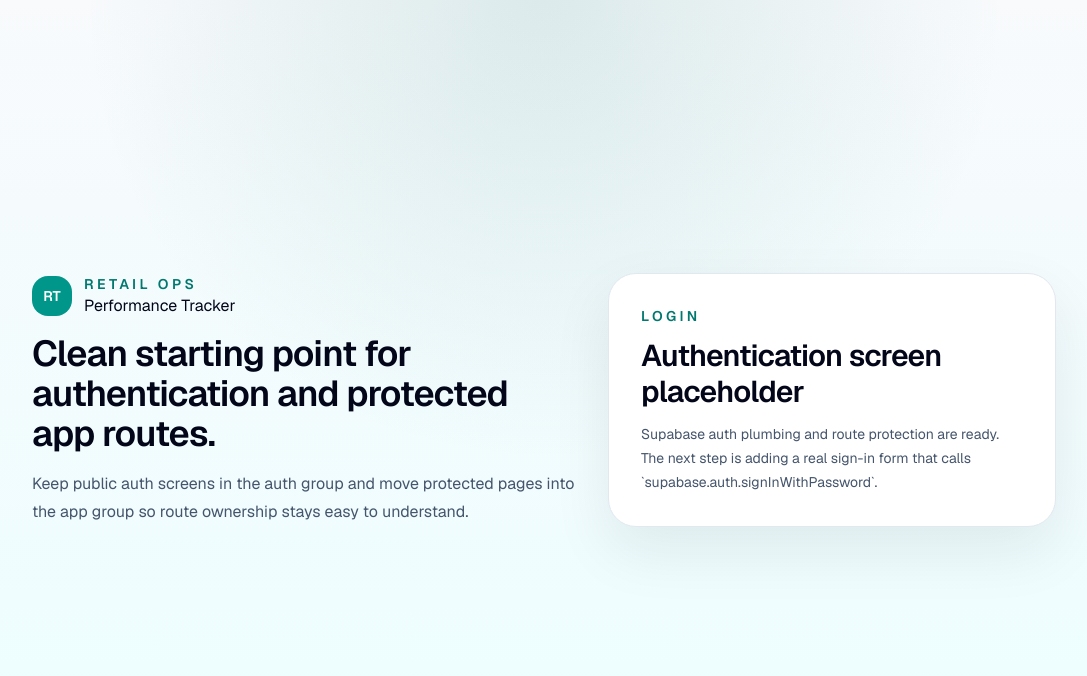
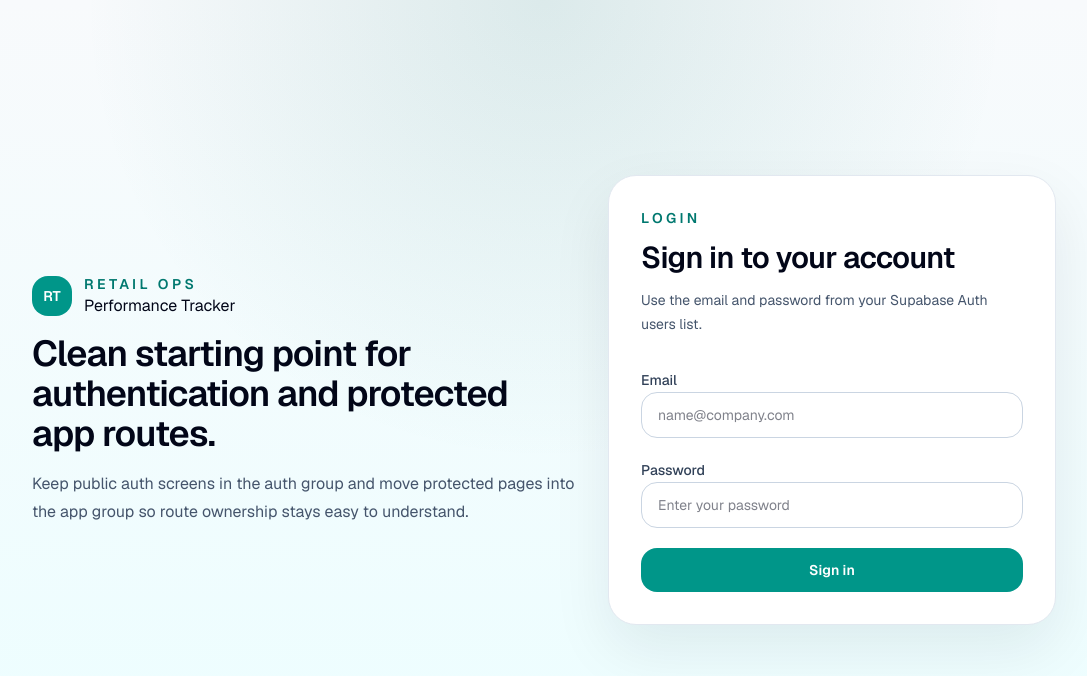
Before and after one commit to Trippy-Hustler/retail-performance-tracker, a Next.js app in the folder web/: page /login in a window 1280 px wide. Shown: the top 676 px of the page, without its empty margins (96-1183 px from the left). Built offline with nearby package versions, Linux system fonts and the light colour scheme; no server answers.

Commit message:
feat: add working Supabase login flow

```diff
--- a/web/app/(auth)/login/page.tsx
+++ b/web/app/(auth)/login/page.tsx
@@ -1,4 +1,42 @@
+"use client";
+
+import { useState } from "react";
+import { useRouter } from "next/navigation";
+
+import { createClient } from "@/lib/supabase/client";
+import type { LoginCredentials } from "@/types/auth";
+
+const initialCredentials: LoginCredentials = {
+  email: "",
+  password: "",
+};
+
 export default function LoginPage() {
+  const router = useRouter();
+  const supabase = createClient();
+
+  const [credentials, setCredentials] =
+    useState<LoginCredentials>(initialCredentials);
+  const [errorMessage, setErrorMessage] = useState("");
+  const [isSubmitting, setIsSubmitting] = useState(false);
+
+  async function handleSubmit(event: React.FormEvent<HTMLFormElement>) {
+    event.preventDefault();
+    setIsSubmitting(true);
+    setErrorMessage("");
+
+    const { error } = await supabase.auth.signInWithPassword(credentials);
+
+    if (error) {
+      setErrorMessage(error.message);
+      setIsSubmitting(false);
+      return;
+    }
+
+    router.push("/dashboard");
+    router.refresh();
+  }
+
   return (
     <div className="w-full max-w-md rounded-[28px] border border-slate-200 bg-white p-8 shadow-[0_24px_60px_rgba(15,23,42,0.08)]">
       <div className="space-y-3">
@@ -6,13 +44,79 @@ export default function LoginPage() {
           Login
         </p>
         <h1 className="text-3xl font-semibold tracking-tight text-slate-950">
-          Authentication screen placeholder
+          Sign in to your account
         </h1>
         <p className="text-sm leading-6 text-slate-600">
-          Supabase auth plumbing and route protection are ready. The next step
-          is adding a real sign-in form that calls `supabase.auth.signInWithPassword`.
+          Use the email and password from your Supabase Auth users list.
         </p>
       </div>
+
+      <form onSubmit={handleSubmit} className="mt-8 space-y-5">
+        <div className="space-y-2">
+          <label
+            htmlFor="email"
+            className="text-sm font-medium text-slate-700"
+          >
+            Email
+          </label>
+          <input
+            id="email"
+            type="email"
+            autoComplete="email"
+            required
+            value={credentials.email}
+            onChange={(event) =>
+              setCredentials((current) => ({
+                ...current,
+                email: event.target.value,
+              }))
+            }
+            className="w-full rounded-2xl border border-slate-300 px-4 py-3 text-sm text-slate-950 outline-none transition focus:border-teal-600"
+            placeholder="name@company.com"
+          />
+        </div>
+
+        <div className="space-y-2">
+          <label
+            htmlFor="password"
+            className="text-sm font-medium text-slate-700"
+          >
+            Password
+          </label>
+          <input
+            id="password"
+            type="password"
+            autoComplete="current-password"
+            required
+            value={credentials.password}
+            onChange={(event) =>
+              setCredentials((current) => ({
+                ...current,
+                password: event.target.value,
+              }))
+            }
+            className="w-full rounded-2xl border border-slate-300 px-4 py-3 text-sm text-slate-950 outline-none transition focus:border-teal-600"
+            placeholder="Enter your password"
+          />
+        </div>
+
+        {errorMessage ? (
+          <p
+            className="rounded-2xl border border-rose-200 bg-rose-50 px-4 py-3 text-sm text-rose-700"
+            aria-live="polite"
+          >
+            {errorMessage}
+          </p>
+        ) : null}
+
+        <button
+          type="submit"
+          disabled={isSubmitting}
+          className="w-full rounded-2xl bg-teal-600 px-4 py-3 text-sm font-semibold text-white transition hover:bg-teal-700 disabled:cursor-not-allowed disabled:bg-teal-300"
+        >
+          {isSubmitting ? "Signing in..." : "Sign in"}
+        </button>
+      </form>
     </div>
   );
 }
--- a/web/lib/supabase/env.ts
+++ b/web/lib/supabase/env.ts
@@ -1,16 +1,16 @@
-function getEnv(name: "NEXT_PUBLIC_SUPABASE_URL" | "NEXT_PUBLIC_SUPABASE_PUBLISHABLE_KEY") {
-  const value = process.env[name];
+export function getSupabaseEnv() {
+  const url = process.env.NEXT_PUBLIC_SUPABASE_URL;
+  const publishableKey = process.env.NEXT_PUBLIC_SUPABASE_PUBLISHABLE_KEY;
 
-  if (!value) {
-    throw new Error(`Missing environment variable: ${name}`);
+  if (!url) {
+    throw new Error("Missing environment variable: NEXT_PUBLIC_SUPABASE_URL");
   }
 
-  return value;
+  if (!publishableKey) {
+    throw new Error(
+      "Missing environment variable: NEXT_PUBLIC_SUPABASE_PUBLISHABLE_KEY"
+    );
+  }
+
+  return { url, publishableKey };
 }
-
-export function getSupabaseEnv() {
-  return {
-    url: getEnv("NEXT_PUBLIC_SUPABASE_URL"),
-    publishableKey: getEnv("NEXT_PUBLIC_SUPABASE_PUBLISHABLE_KEY"),
-  };
-}
```
